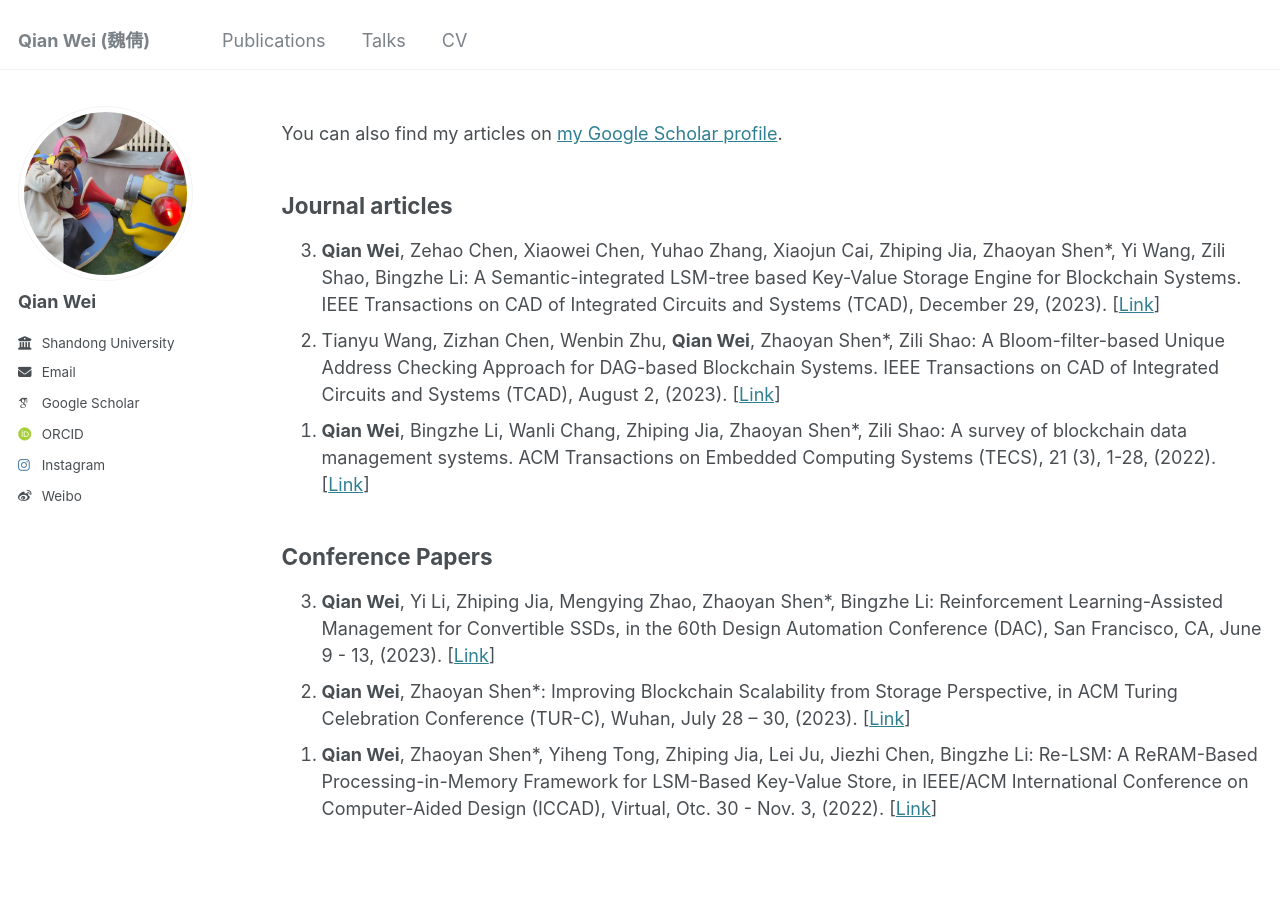
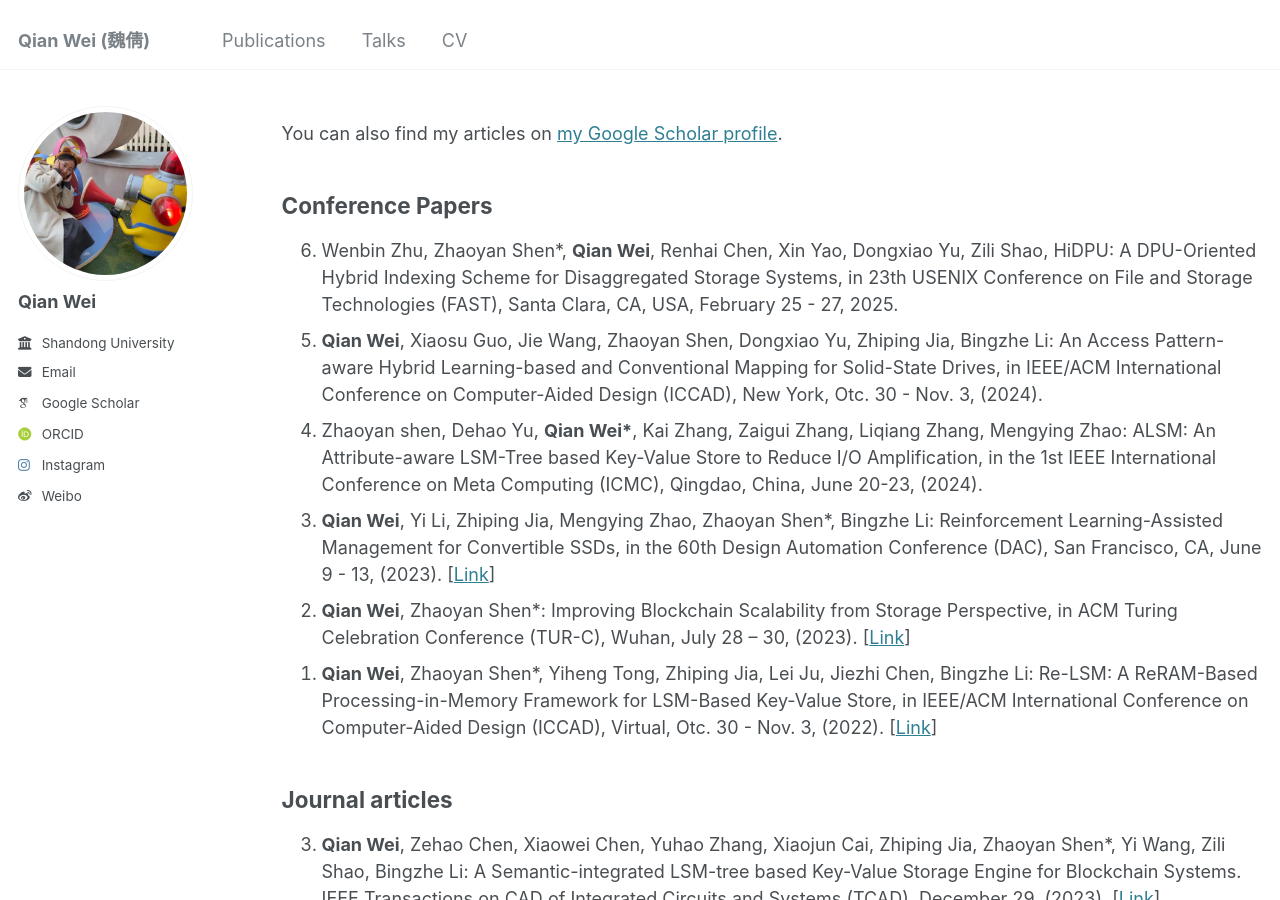
Before and after one commit to starry12/starry12.github.io, a Jekyll site: the page built from _pages/publications.html, in a window 1280 px wide and 900 px high. Built offline with Jekyll 4.4.1, drawn with Linux system fonts in a browser that asks for light colours; some web fonts are replaced.

Commit message:
Update publications.html

```diff
--- a/_pages/publications.html
+++ b/_pages/publications.html
@@ -11,18 +11,20 @@ author_profile: true
 
 {% include base_path %}
 <p align = "justify">
+<h2>Conference Papers</h2>
+<ol reversed>
+<li>Wenbin Zhu, Zhaoyan Shen*, <strong>Qian Wei</strong>, Renhai Chen, Xin Yao, Dongxiao Yu, Zili Shao, HiDPU: A DPU-Oriented Hybrid Indexing Scheme for Disaggregated Storage Systems, in 23th USENIX Conference on File and Storage Technologies (FAST), Santa Clara, CA, USA, February 25 - 27, 2025.  </li>
+<li><strong>Qian Wei</strong>, Xiaosu Guo, Jie Wang, Zhaoyan Shen, Dongxiao Yu, Zhiping Jia, Bingzhe Li: An Access Pattern-aware Hybrid Learning-based and Conventional Mapping for Solid-State Drives, in IEEE/ACM International Conference on Computer-Aided Design (ICCAD), New York, Otc. 30 - Nov. 3, (2024).  </li>
+<li>Zhaoyan shen, Dehao Yu, <strong>Qian Wei*</strong>, Kai Zhang, Zaigui Zhang, Liqiang Zhang, Mengying Zhao: ALSM: An Attribute-aware LSM-Tree based Key-Value Store to Reduce I/O Amplification, in the 1st IEEE International Conference on Meta Computing (ICMC), Qingdao, China, June 20-23, (2024).  </li>
+<li><strong>Qian Wei</strong>, Yi Li, Zhiping Jia, Mengying Zhao, Zhaoyan Shen*, Bingzhe Li: Reinforcement Learning-Assisted Management for Convertible SSDs, in the 60th Design Automation Conference (DAC), San Francisco, CA, June 9 - 13, (2023).  [<a href="https://ieeexplore.ieee.org/abstract/document/10247929" target="_blank" rel="noopener noreferrer">Link</a>]</li>
+<li><strong>Qian Wei</strong>, Zhaoyan Shen*: Improving Blockchain Scalability from Storage Perspective, in ACM Turing Celebration Conference (TUR-C), Wuhan, July 28 – 30, (2023).  [<a href="https://dl.acm.org/doi/abs/10.1145/3603165.3607425" target="_blank" rel="noopener noreferrer">Link</a>]</li>
+<li><strong>Qian Wei</strong>, Zhaoyan Shen*, Yiheng Tong, Zhiping Jia, Lei Ju, Jiezhi Chen, Bingzhe Li: Re-LSM: A ReRAM-Based Processing-in-Memory Framework for LSM-Based Key-Value Store, in IEEE/ACM International Conference on Computer-Aided Design (ICCAD), Virtual, Otc. 30 - Nov. 3, (2022).  [<a href="https://dl.acm.org/doi/abs/10.1145/3508352.3549392" target="_blank" rel="noopener noreferrer">Link</a>]</li>
+</ol>
+
 <h2>Journal articles</h2>
 <ol reversed>
 <li><strong>Qian Wei</strong>, Zehao Chen, Xiaowei Chen, Yuhao Zhang, Xiaojun Cai, Zhiping Jia, Zhaoyan Shen*, Yi Wang, Zili Shao, Bingzhe Li: A Semantic-integrated LSM-tree based Key-Value Storage Engine for Blockchain Systems. IEEE Transactions on CAD of Integrated Circuits and Systems (TCAD), December 29, (2023).  [<a href="https://ieeexplore.ieee.org/abstract/document/10376454" target="_blank" rel="noopener noreferrer">Link</a>]</li>
 <li>Tianyu Wang, Zizhan Chen, Wenbin Zhu, <strong>Qian Wei</strong>, Zhaoyan Shen*, Zili Shao: A Bloom-filter-based Unique Address Checking Approach for DAG-based Blockchain Systems. IEEE Transactions on CAD of Integrated Circuits and Systems (TCAD), August 2, (2023).  [<a href="https://ieeexplore.ieee.org/abstract/document/10201924" target="_blank" rel="noopener noreferrer">Link</a>]</li>
 <li><strong>Qian Wei</strong>, Bingzhe Li, Wanli Chang, Zhiping Jia, Zhaoyan Shen*, Zili Shao: A survey of blockchain data management systems. ACM Transactions on Embedded Computing Systems (TECS), 21 (3), 1-28, (2022).  [<a href="https://dl.acm.org/doi/full/10.1145/3502741" target="_blank" rel="noopener noreferrer">Link</a>]</li>
 </ol>
-
-<h2>Conference Papers</h2>
-<ol reversed>
-<li><strong>Qian Wei</strong>, Yi Li, Zhiping Jia, Mengying Zhao, Zhaoyan Shen*, Bingzhe Li: Reinforcement Learning-Assisted Management for Convertible SSDs, in the 60th Design Automation Conference (DAC), San Francisco, CA, June 9 - 13, (2023).  [<a href="https://ieeexplore.ieee.org/abstract/document/10247929" target="_blank" rel="noopener noreferrer">Link</a>]</li>
-<li><strong>Qian Wei</strong>, Zhaoyan Shen*: Improving Blockchain Scalability from Storage Perspective, in ACM Turing Celebration Conference (TUR-C), Wuhan, July 28 – 30, (2023).  [<a href="https://dl.acm.org/doi/abs/10.1145/3603165.3607425" target="_blank" rel="noopener noreferrer">Link</a>]</li>
-<li><strong>Qian Wei</strong>, Zhaoyan Shen*, Yiheng Tong, Zhiping Jia, Lei Ju, Jiezhi Chen, Bingzhe Li: Re-LSM: A ReRAM-Based Processing-in-Memory Framework for LSM-Based Key-Value Store, in IEEE/ACM International Conference on Computer-Aided Design (ICCAD), Virtual, Otc. 30 - Nov. 3, (2022).  [<a href="https://dl.acm.org/doi/abs/10.1145/3508352.3549392" target="_blank" rel="noopener noreferrer">Link</a>]</li>
-</ol>
-
 </p>
```
